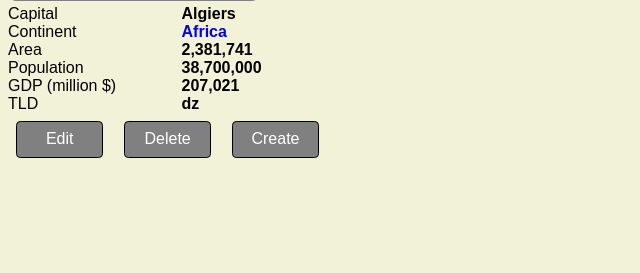
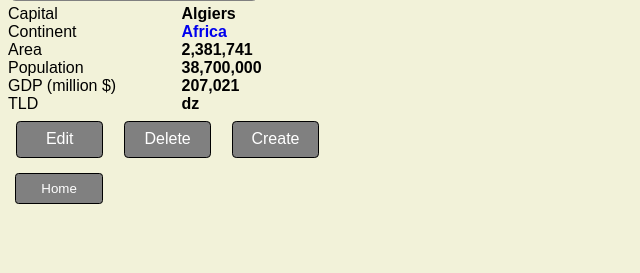
Before and after one commit to napier40401625/world, a Flask app: page /countryByName/Algeria in a window 1280 px wide. Shown: the part 248-521 px from the top of the page, without its empty margins (0-640 px from the left). Run offline with Flask 2, Linux system fonts and the light colour scheme.

Commit message:
createCountry

```diff
--- a/server.py
+++ b/server.py
@@ -98,7 +98,8 @@ def deleteCountry(n):
     return render_template('index.html',
         page_number=0,
         page_size=page_size,
-        w = w[0:page_size])
+        w = w[0:page_size],
+        lota = lota)
 
 @app.route('/editCountryByName/<n>')
 def editCountryByNamePage(n):
--- a/static/style.css
+++ b/static/style.css
@@ -146,5 +146,27 @@ a{
     color: black;
     box-shadow: -3px 5px 5px #d98ca6;
 }
+
+.btn{
+    border: solid thin black;
+    padding:1ex;
+    margin: 1ex;
+    border-radius: 0.5ex;
+    width: 12.5ex;
+    text-align: center;
+    display: inline-block;
+    background-color: gray;
+}
+.btn a{
+    color: white;
+}
+.btn a:hover{
+    color: black;
+}
+.btn:hover{
+    background-color: gray;
+    color: white;
+    box-shadow: -7px 9px 9px #d98ca6;
+}
 /*https://stackoverflow.com/questions/2091168/
 how-to-disable-a-link-using-only-css*/
--- a/templates/continent.html
+++ b/templates/continent.html
@@ -9,4 +9,5 @@
 			 {{c.name}}</a></li>
 			{% endfor %}
 		</ul>
+		<button class="btn"><a href="/begin/0">Home</a></button>
 {% endblock %}
--- a/templates/country.html
+++ b/templates/country.html
@@ -40,6 +40,7 @@
 		</div>
 		<div class="create-button">
 			<a href="/createCountry">Create</a>
-		</div>
+		</div></br>
+		<button class="btn"><a href="/begin/0">Home</a></button>
 	</body>
 </html>
--- a/templates/createCountry.html
+++ b/templates/createCountry.html
@@ -6,6 +6,7 @@
 	<link rel="stylesheet" href="/static/style.css">
 </head>
 <body>
+	<div><h1>Create Country</h1></div>
 	<form action="/addCountryByName">
 		<div class="properties">
 			<div>
```
Also changed, not shown: templates/index.html (+4 -14 lines).
